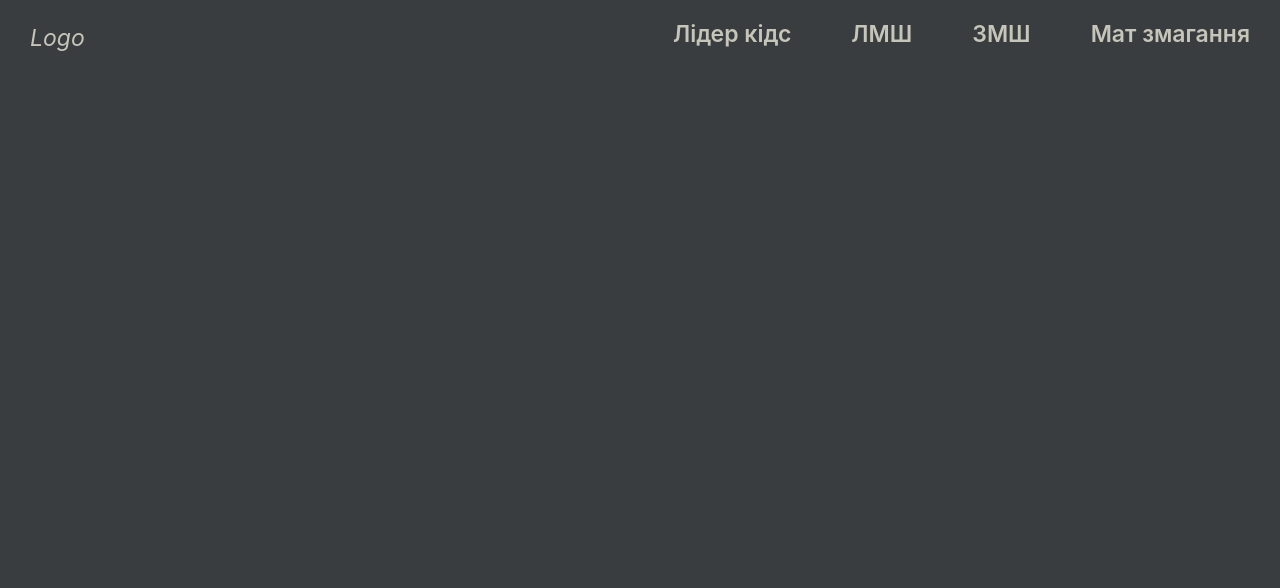
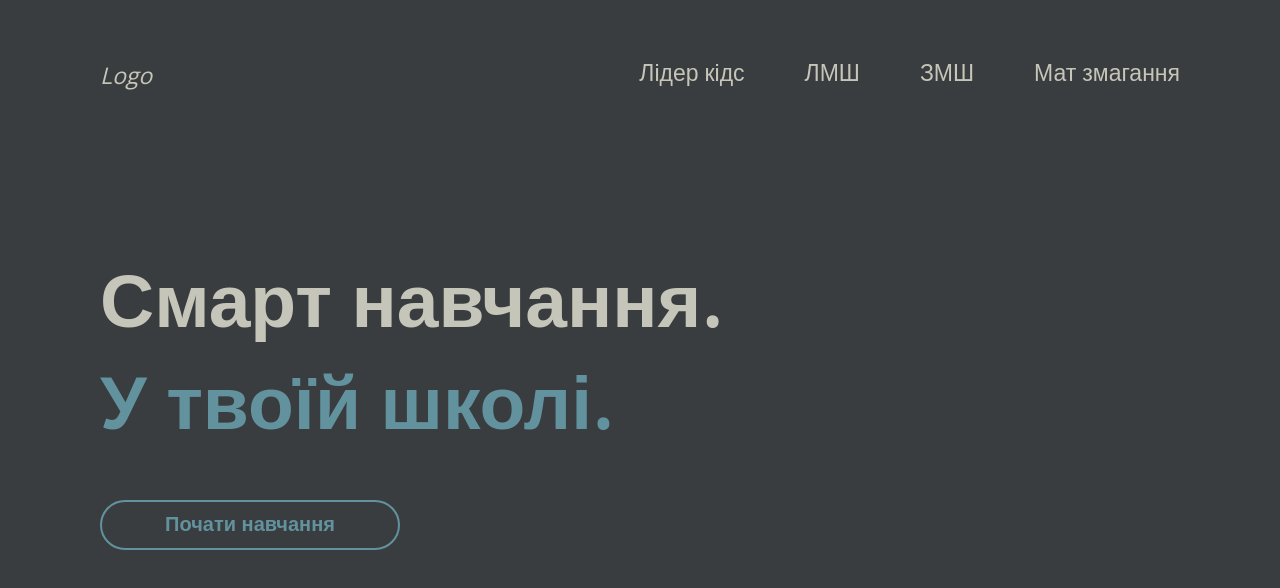
Before and after one commit to lKaniel/leader-kids, a React (Create React App) app: page / in a window 1280 px wide. Shown: the top 588 px of the page. Built offline with nearby package versions, Linux system fonts and the light colour scheme.

Commit message:
Added Gallery component - added Gallery component which now don't have gallery itself - slightly changed margins in header

```diff
--- a/src/App.js
+++ b/src/App.js
@@ -1,12 +1,14 @@
 import React from 'react';
 import Layout from "./hoc/Layout/Layout";
 import Header from "./components/Header/Header";
+import Gallery from "./components/Gallery/Gallery";
 
 function App() {
     return (
-        <Layout>
+        <>
             <Header/>
-        </Layout>
+            <Gallery/>
+        </>
     );
 }
 
--- /dev/null
+++ b/src/components/Gallery/Gallery.js
@@ -0,0 +1,17 @@
+import React from 'react';
+import classes from "./Gallery.module.scss"
+// import background from "../../background.jpg";
+const Gallery = () => {
+    return (
+        <div className={classes.Gallery}>
+            <ul>
+                <li>Смарт навчання.</li>
+                <li><span>У твоїй школі.</span></li>
+                <li><button>Почати навчання</button></li>
+            </ul>
+            {/*<img src={background} alt="background"/>*/}
+        </div>
+    );
+};
+
+export default Gallery;
--- /dev/null
+++ b/src/components/Gallery/Gallery.module.scss
@@ -0,0 +1,54 @@
+.Gallery {
+  position: relative;
+  width: 100vw;
+  height: 100vh;
+  overflow: hidden;
+  display: flex;
+  align-items: center;
+
+  img {
+    position: absolute;
+    z-index: -2;
+    width: 100vw;
+    opacity: .1;
+  }
+
+  ul {
+    list-style: none;
+    z-index: 1;
+    position: absolute;
+    font-size: 75px;
+    color: #C6C5B9;
+    margin-left: 100px;
+
+    li {
+
+      font-weight: 600;
+
+      span{
+        color: #62929E;
+      }
+
+      button {
+        z-index: 100;
+        outline: none;
+        border: 2px solid #62929E;
+        border-radius: 30px;
+        width: 300px;
+        height: 50px;
+        background: transparent;
+        color: #62929E;
+        font-weight: 600;
+        font-size: 20px;
+        cursor: pointer;
+
+        &:hover {
+          background: #62929E;
+          color: #C6C5B9;
+          transition: background .1s ease-in-out, color .1s ease-in-out;
+        }
+      }
+
+    }
+  }
+}
--- a/src/components/Header/Header.module.scss
+++ b/src/components/Header/Header.module.scss
@@ -1,15 +1,16 @@
 .Header{
   width: 100vw;
-  background: #393D3F;
-  height: 75px;
+  height: 150px;
   display: flex;
   align-items: center;
   user-select: none;
   justify-content: space-between;
+  position: absolute;
+  z-index: 100000;
 
   .Logo{
     width: 75px;
-    margin-left: 30px;
+    margin-left: 100px;
     font-size: 23px;
     color: #C6C5B9;
     font-style: italic;
--- a/src/components/Header/HeaderMenu/HeaderMenu.js
+++ b/src/components/Header/HeaderMenu/HeaderMenu.js
@@ -7,7 +7,6 @@ const HeaderMenu = () => {
     let headerMenuItems = menuItems.map((item, number) => (
         <HeaderMenuItem isActive={item.isActive} name={item.name} key={number}/>
     ));
-    console.log(headerMenuItems);
     return (
         <ul className={classes.HeaderMenu}>
             {headerMenuItems}
--- a/src/components/Header/HeaderMenu/HeaderMenu.module.scss
+++ b/src/components/Header/HeaderMenu/HeaderMenu.module.scss
@@ -1,3 +1,5 @@
 .HeaderMenu{
   list-style: none;
+  margin: 0 70px;
+  z-index: 100000;
 }
--- a/src/components/Header/HeaderMenu/HeaderMenuItem/HeaderMenuItem.module.scss
+++ b/src/components/Header/HeaderMenu/HeaderMenuItem/HeaderMenuItem.module.scss
@@ -1,13 +1,15 @@
 .HeaderMenuItem{
+  position: relative;
   float: left;
   color: #C6C5B9;
   font-size: 23px;
-  font-weight: 600;
+  font-weight: 500;
   margin: 0 30px;
   cursor: pointer;
   height: auto;
   border-bottom: 2px solid transparent;
   padding-bottom: 5px;
+  z-index: 10000;
 
   &:hover{
     color: #62929E;
--- a/src/hoc/Layout/Layout.module.scss
+++ b/src/hoc/Layout/Layout.module.scss
@@ -1,6 +1,6 @@
 .Layout{
+  position: relative;
+  z-index: -100;
   width: 100vw;
   height: 100vh;
-  overflow-x: hidden;
-  background: #393D3F;
 }
--- a/src/index.js
+++ b/src/index.js
@@ -1,6 +1,6 @@
 import React from 'react';
 import ReactDOM from 'react-dom';
-import './index.css';
+import './index.scss';
 import App from './App';
 import * as serviceWorker from './serviceWorker';
 
--- a/src/index.css
+++ b/src/index.scss
@@ -1,10 +1,11 @@
+@import url('https://fonts.googleapis.com/css?family=Open+Sans&display=swap');
 body {
   margin: 0;
-  font-family: -apple-system, BlinkMacSystemFont, 'Segoe UI', 'Roboto', 'Oxygen',
-    'Ubuntu', 'Cantarell', 'Fira Sans', 'Droid Sans', 'Helvetica Neue',
-    sans-serif;
+  font-family: 'Open Sans', sans-serif;
   -webkit-font-smoothing: antialiased;
   -moz-osx-font-smoothing: grayscale;
+  overflow-x: hidden;
+  background: #393D3F;
 }
 
 *{
```
